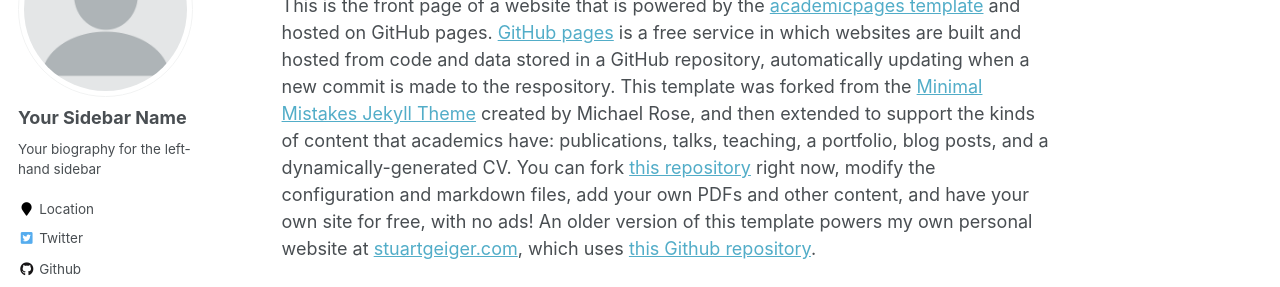
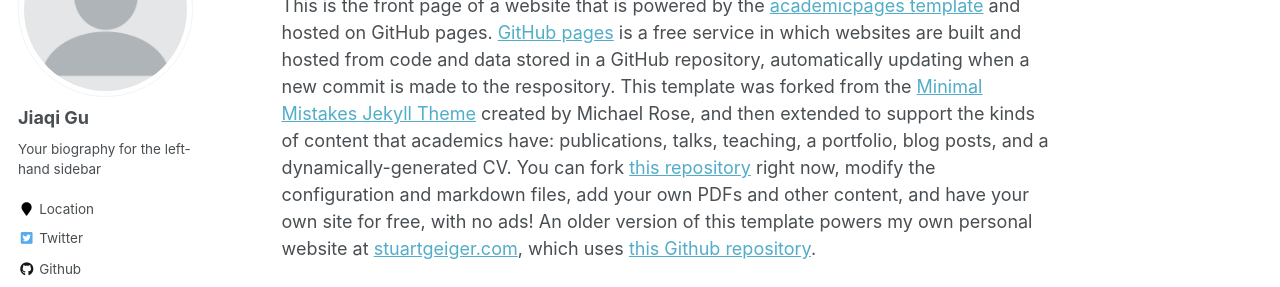
Before and after one commit to gujiaqivadin/gujiaqivadin.github.io, a Jekyll site: the page built from _pages/about.md, in a window 1280 px wide. Shown: the part 196-483 px from the top of the page. Built offline with Jekyll 4.4.1, drawn with Linux system fonts in a browser that asks for light colours; some web fonts are replaced.

Commit message:
name change

```diff
--- a/_config.yml
+++ b/_config.yml
@@ -80,7 +80,7 @@
 
 # Site Author
 author:
-  name             : "Your Sidebar Name"
+  name             : "Jiaqi Gu"
   avatar           : "profile.png"
   bio              : "Your biography for the left-hand sidebar"
   location         : "Location"
```
